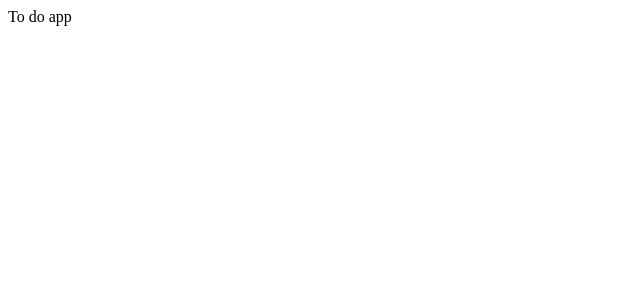
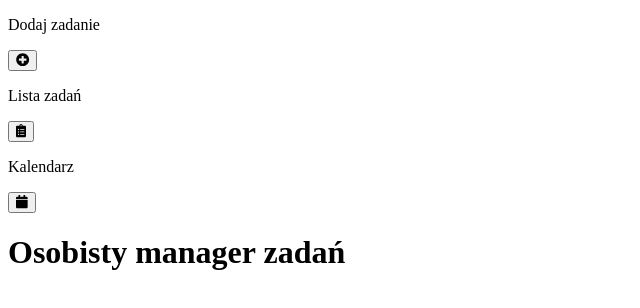
Before and after one commit to MDrzal1886/to_do_app, a React (Create React App) app: page / in a window 1280 px wide. Shown: the top 308 px of the page, without its empty margins (0-640 px from the left). Built offline with nearby package versions, Linux system fonts and the light colour scheme.

Commit message:
create appContext add appProvider to index.js create NavButtons

```diff
--- a/package.json
+++ b/package.json
@@ -3,9 +3,14 @@
   "version": "0.1.0",
   "private": true,
   "dependencies": {
+    "@fortawesome/fontawesome-free": "^5.15.4",
+    "@fortawesome/fontawesome-svg-core": "^1.2.36",
+    "@fortawesome/free-solid-svg-icons": "^5.15.4",
+    "@fortawesome/react-fontawesome": "^0.1.16",
     "@testing-library/jest-dom": "^5.14.1",
     "@testing-library/react": "^11.2.7",
     "@testing-library/user-event": "^12.8.3",
+    "node-sass": "^6.0.1",
     "react": "^17.0.2",
     "react-dom": "^17.0.2",
     "react-scripts": "4.0.3",
--- a/src/App.js
+++ b/src/App.js
@@ -1,5 +1,12 @@
+import Navigation from "./components/Navigation";
+
 function App() {
-  return <div className="App">To do app</div>;
+  return (
+    <div className="Container">
+      <Navigation />
+      <h1>Osobisty manager zadań</h1>
+    </div>
+  );
 }
 
 export default App;
--- /dev/null
+++ b/src/AppContext.js
@@ -0,0 +1,45 @@
+import { createContext, useState } from "react";
+
+export const AppContext = createContext();
+
+const AppProvider = ({ children }) => {
+  const [addPanelActive, setAddPanelActive] = useState(false);
+  const [listPanelActive, setListPanelActive] = useState(false);
+  const [calendarPanelActive, setCalendarPanelActive] = useState(false);
+
+  const handleNavButtonClick = (type) => {
+    if (type) {
+      switch (type) {
+        case "add":
+          setListPanelActive(false);
+          setCalendarPanelActive(false);
+          return setAddPanelActive(true);
+        case "list":
+          setAddPanelActive(false);
+          setCalendarPanelActive(false);
+          return setListPanelActive(true);
+        case "calendar":
+          setAddPanelActive(false);
+          setListPanelActive(false);
+          return setCalendarPanelActive(true);
+        default:
+          return;
+      }
+    }
+  };
+
+  return (
+    <AppContext.Provider
+      value={{
+        addPanelActive,
+        listPanelActive,
+        calendarPanelActive,
+        handleNavButtonClick,
+      }}
+    >
+      {children}
+    </AppContext.Provider>
+  );
+};
+
+export default AppProvider;
--- /dev/null
+++ b/src/components/AddTask.js
@@ -0,0 +1,16 @@
+import { useContext } from "react";
+
+import { AppContext } from "../AppContext";
+
+const AddTask = () => {
+  const { addPanelActive } = useContext(AppContext);
+
+  const showOrHidePanel = addPanelActive ? "show" : "hide";
+  return (
+    <div className={`${showOrHidePanel}`}>
+      <p>Dodaj zadanie</p>
+    </div>
+  );
+};
+
+export default AddTask;
--- /dev/null
+++ b/src/components/Calendar.js
@@ -0,0 +1,17 @@
+import { useContext } from "react";
+
+import { AppContext } from "../AppContext";
+
+const Calendar = () => {
+  const { calendarPanelActive } = useContext(AppContext);
+
+  const showOrHidePanel = calendarPanelActive ? "show" : "hide";
+
+  return (
+    <div className={`${showOrHidePanel}`}>
+      <p>kalendarz</p>
+    </div>
+  );
+};
+
+export default Calendar;
--- /dev/null
+++ b/src/components/NavButton.js
@@ -0,0 +1,41 @@
+import { FontAwesomeIcon } from "@fortawesome/react-fontawesome";
+
+import { AppContext } from "../AppContext";
+
+import AddTask from "./AddTask";
+import TasksList from "./TasksList";
+import Calendar from "./Calendar";
+import { useContext } from "react";
+
+const NavButton = (props) => {
+  const { handleNavButtonClick } = useContext(AppContext);
+
+  const panelElement = () => {
+    if (props.type) {
+      switch (props.type) {
+        case "add":
+          return <AddTask />;
+        case "list":
+          return <TasksList />;
+        case "calendar":
+          return <Calendar />;
+        default:
+          return;
+      }
+    }
+  };
+
+  return (
+    <div>
+      <div>
+        <p>{props.name}</p>
+        <button onClick={() => handleNavButtonClick(props.type)}>
+          <FontAwesomeIcon icon={props.icon} />
+        </button>
+      </div>
+      {panelElement()}
+    </div>
+  );
+};
+
+export default NavButton;
--- /dev/null
+++ b/src/components/Navigation.js
@@ -0,0 +1,13 @@
+import NavButton from "./NavButton";
+
+import { buttonTypes } from "../data";
+
+const Navigation = () => {
+  const navButtons = buttonTypes.map((navButton) => (
+    <NavButton key={navButton.id} {...navButton} />
+  ));
+
+  return <nav className="navigation">{navButtons}</nav>;
+};
+
+export default Navigation;
--- /dev/null
+++ b/src/components/TasksList.js
@@ -0,0 +1,17 @@
+import { useContext } from "react";
+
+import { AppContext } from "../AppContext";
+
+const TasksList = () => {
+  const { listPanelActive } = useContext(AppContext);
+
+  const showOrHidePanel = listPanelActive ? "show" : "hide";
+
+  return (
+    <div className={`${showOrHidePanel}`}>
+      <p>lista zadan</p>
+    </div>
+  );
+};
+
+export default TasksList;
--- /dev/null
+++ b/src/data.js
@@ -0,0 +1,24 @@
+import { faPlusCircle } from "@fortawesome/free-solid-svg-icons";
+import { faClipboardList } from "@fortawesome/free-solid-svg-icons";
+import { faCalendar } from "@fortawesome/free-solid-svg-icons";
+
+export const buttonTypes = [
+  {
+    id: 1,
+    type: "add",
+    icon: faPlusCircle,
+    name: "Dodaj zadanie",
+  },
+  {
+    id: 2,
+    type: "list",
+    icon: faClipboardList,
+    name: "Lista zadań",
+  },
+  {
+    id: 3,
+    type: "calendar",
+    icon: faCalendar,
+    name: "Kalendarz",
+  },
+];
--- a/src/index.js
+++ b/src/index.js
@@ -1,11 +1,16 @@
 import React from "react";
 import ReactDOM from "react-dom";
 import App from "./App";
+import AppProvider from "./AppContext";
 import reportWebVitals from "./reportWebVitals";
+
+import "./sass/index.scss";
 
 ReactDOM.render(
   <React.StrictMode>
-    <App />
+    <AppProvider>
+      <App />
+    </AppProvider>
   </React.StrictMode>,
   document.getElementById("root")
 );
--- /dev/null
+++ b/src/sass/index.scss
@@ -0,0 +1,7 @@
+.show {
+  display: block;
+}
+
+.hide {
+  display: none;
+}
```
Also changed, not shown: 1 other file (tests, documents, lock files or other folders).
